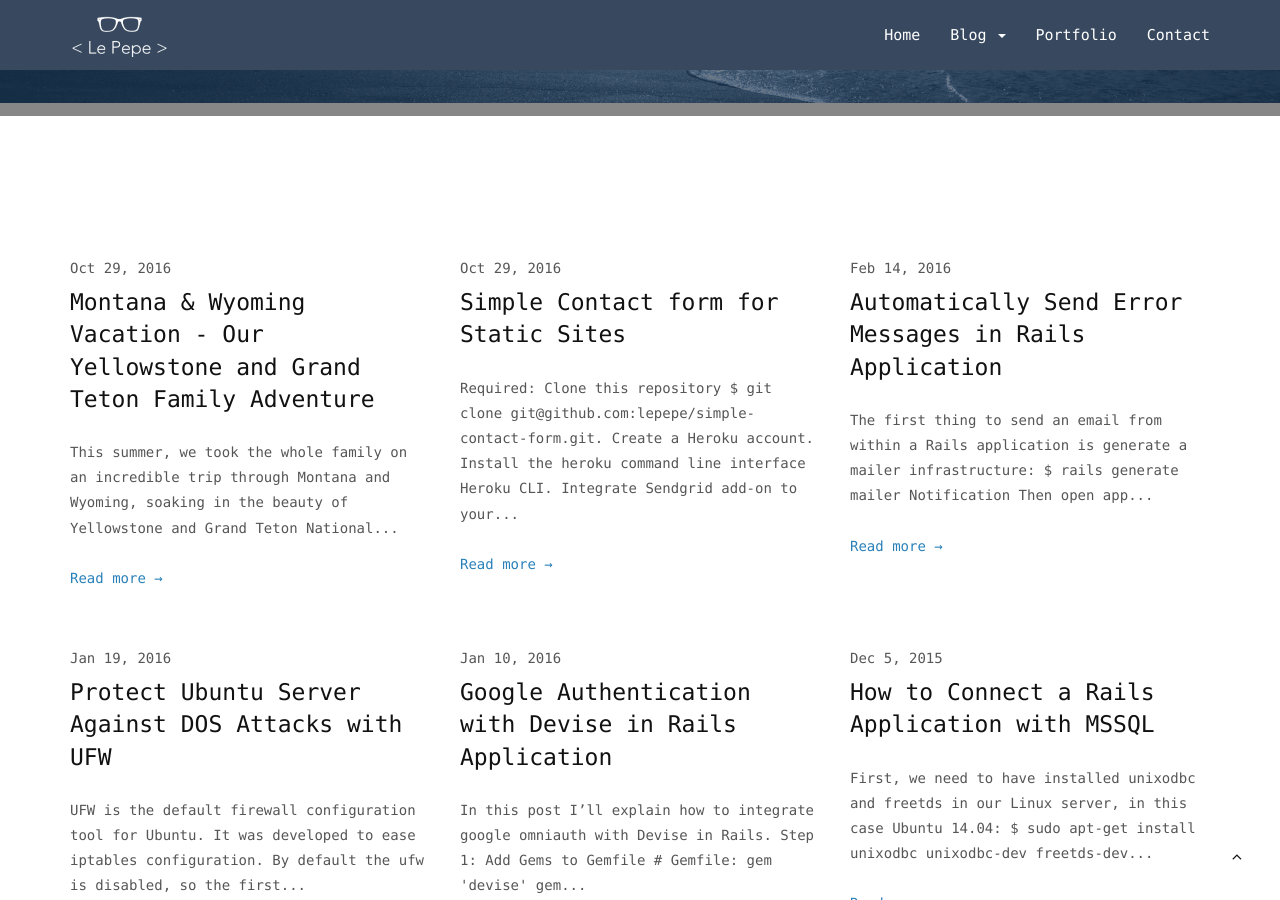
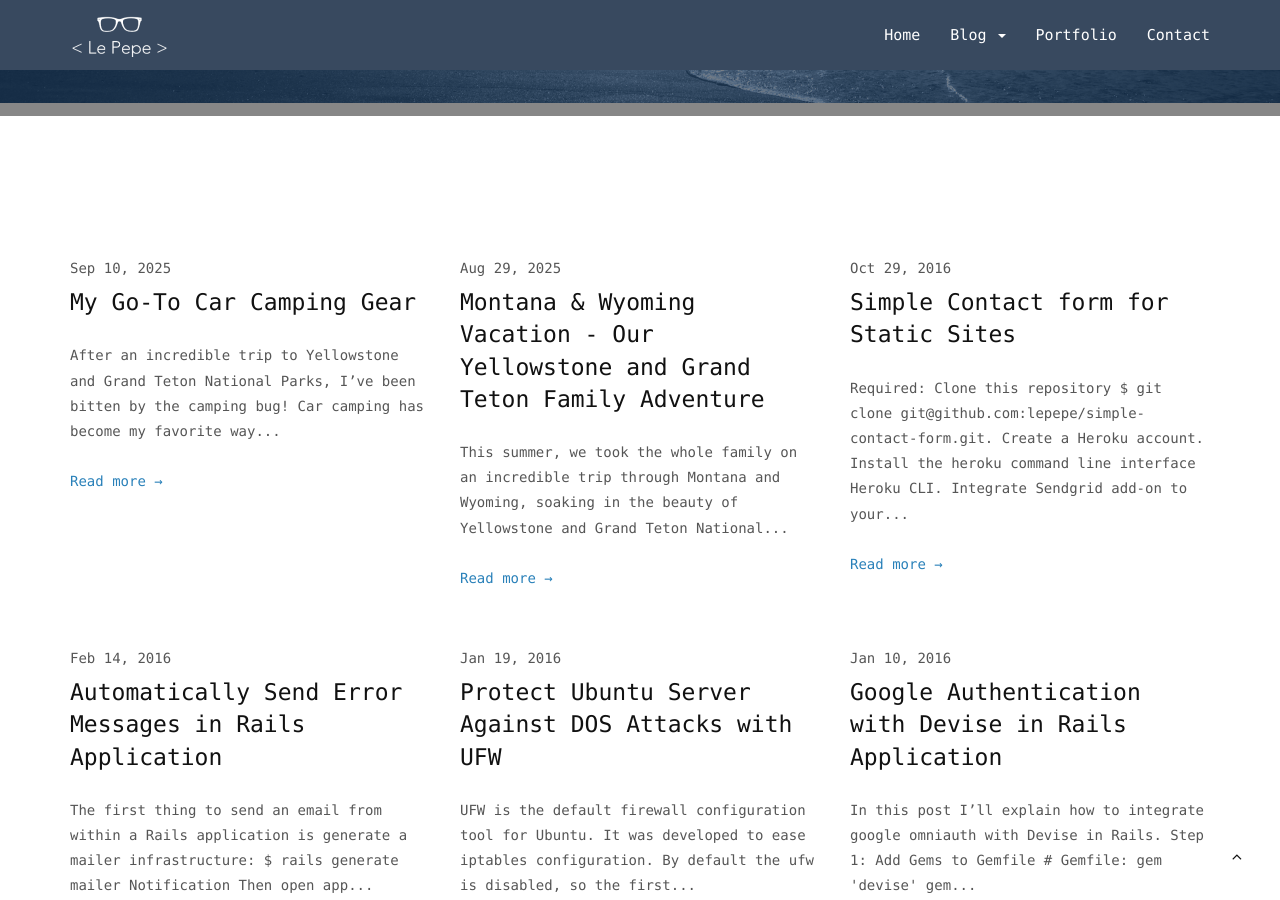
Before and after one commit to lepepe/lepepe.github.io, a Jekyll site: the page built from blog.md, in a window 1280 px wide and 900 px high, scrolled down 514 px. Built offline with Jekyll 4.4.1, drawn with Linux system fonts in a browser that asks for light colours; some of the changed lines change nothing that is shown.

Commit message:
Added camping gear

```diff
--- a/_posts/2025-08-29-yellowstone-grand-teton.markdown
+++ b/_posts/2025-08-29-yellowstone-grand-teton.markdown
@@ -1,7 +1,7 @@
 ---
 title: Montana & Wyoming Vacation - Our Yellowstone and Grand Teton Family Adventure
 layout: post
-date: '2016-10-29 10:40:00 -0500'
+date: '2025-08-29 10:40:00 -0500'
 comments: true
 categories:
 - trips
--- /dev/null
+++ b/_posts/2025-09-10-my-go-to-car-camping-gear.markdown
@@ -0,0 +1,50 @@
+---
+title: My Go-To Car Camping Gear
+layout: post
+date: '2025-09-10 10:40:00 -0500'
+comments: true
+categories:
+- trips
+tags:
+- camping
+---
+
+After an incredible trip to Yellowstone and Grand Teton National Parks, I’ve been bitten by the camping bug! Car camping has become my favorite way to hit the road, set up a cozy base, and dive into the outdoors—whether it’s hiking, biking, or just soaking in the scenery. Unlike backpacking, car camping lets you pack a bit more to make your trip comfortable without sacrificing the adventure and kind of the only alternative when going with kids. In this post, I’m sharing my favorite camping gear for 2025.
+
+##### Why Car Camping?
+Car camping is all about convenience and comfort. You drive right up to your campsite, unload your gear, and create a home away from home. It’s perfect for weekend warriors. Whether you’re cooking a hearty meal, stargazing, or using your campsite as a base for day hikes, the right gear makes all the difference. Here’s what I’ve been using and loving lately, based on recent trips and some research.
+
+##### Essential Car Camping Gear
+![Camping Gear](/assets/images/posts/camping/gears.png)
+
+1. Tent: [REI Co-op Campwell 4 Tent](https://www.rei.com/product/227863/rei-co-op-campwell-4-tent?redirect-pup=false){:target="_blank"}
+A reliable tent is the heart of any car camping setup. It’s spacious enough for my family or four. It’s easy to set up, durable, and has excellent ventilation for warm summer nights. If you’re on a budget, the Coleman Skydome XL 8 is a solid, affordable option that’s sturdy and quick to pitch, though it has less premium mesh than the Campwell.
+Why I Love it: The Campwell’s design keeps my campsite organized with gear loops and pockets.
+
+2. Sleeping Pad: [REI Co-op Trailmade Self-Inflating Sleeping Pad](https://www.rei.com/product/220664/rei-co-op-trailmade-self-inflating-sleeping-pad?redirect-pup=false){:target="_blank"}
+Sleeping comfortably is a must after a long day of hiking or biking. The REI Co-op Trailmade Self-Inflating Sleeping Pad is my go-to for its balance of comfort and portability. It inflates quickly and provides enough cushioning to keep me cozy on uneven ground. For solo campers or those on a budget, it’s a fantastic option that doesn’t skimp on quality.
+
+3. Sleeping Bag: [REI Co-op Siesta Hooded 20 Double Sleeping Bag](https://www.rei.com/product/217591/rei-co-op-siesta-hooded-20-double-sleeping-bag?redirect-pup=false){:target="_blank"}
+A good sleeping bag keeps you warm without overheating. The REI Co-op Siesta Hooded 20 Double Sleeping Bag is my pick for its warmth and roomy design, perfect for sharing or spreading out solo. It’s versatile for the unpredictable weather of places. On a budget? The REI Co-op Trailmade 20 Sleeping Bag is well-rated for its warmth and value.
+
+4. Camp Kitchen: [Eureka Ignite Plus 2-Burner Camp Stove](https://www.rei.com/product/149914/eureka-ignite-plus-2-burner-camp-stove?redirect-pup=false){:target="_blank"}
+Cooking outdoors is one of the joys of car camping, and the Ignite Plus 2-Burner Camp Stove by Eureka is my top choice. It’s powerful, easy to use, and perfect for whipping up gourmet campfire meals. Pair it with a Lodge 15-inch Cast Iron Skillet—I borrow mine from my home kitchen for everything from eggs to steak. For a budget option, the Coleman Classic Propane Stove is reliable and widely praised for its simplicity.
+
+5. Cooler: [YETI Tundra 45 Cooler](https://www.yeti.com/coolers/hard-coolers/tundra/10045450011.html){:target="_blank"}
+Keeping food fresh is critical for multi-day trips. The YETI Tundra 45 Cooler is my go-to—it’s durable, keeps ice for days, and is the perfect size for my Chevy Colorado’s bed.
+
+6. Camp Chair: [REI Co-op Flexlite Camp Chair](https://www.rei.com/product/164382/rei-co-op-flexlite-camp-chair?redirect-pup=false){:target="_blank"}
+Comfortable seating makes all the difference when you’re chilling by the fire. The REI Co-op Flexlite Camp Chair is my favorite for its lightweight design, portability, and comfort—perfect for my 5’1” frame. It packs down small and has a sturdy frame for uneven ground. For a premium option, the Helinox Beach Chair offers extra stability. Budget campers can use a cheap folding chair from home to start.
+
+7. Lighting: [Black Diamond Astro 300 Headlamp](https://www.rei.com/product/202772/black-diamond-astro-300-headlamp?redirect-pup=false){:targte="_blank"} & [Coast EAL50R Rechargeable Lantern](https://www.rei.com/product/234130/coast-eal50r-rechargeable-lantern?redirect-pup=false){:target="_blank"}
+Good lighting is crucial for safety and ambiance. The Coast EAL50R Rechargeable Lantern is my pick for its bright output, rechargeable battery, and warm glow option for cozy campsite vibes. I also rely on the Black Diamond Astro 300 Headlamp for hands-free tasks like setting up the tent at dusk.
+
+8. Extras: Fun and Functional Add-Ons
+- Chevy Colorado Trail Boss: My reliable ride for road trips, with enough bed space to haul all my gear.
+- Ocean Kayak Malibu Two: Perfect for camping near water, this kayak is stable and great for exploring lakes and rivers.
+- REI Co-op Trailgate Gear Bin: Keeps the gear organized in the truck bed, making it easy to grab what I need.
+- Sea to Summit Ultra-Sil Dry Bag and Ultra-Sil Stuff Sack: These keep gear and clothes dry and organized, especially for kayaking or rainy days.
+
+##### Tips for Car Camping Success
+Plan Your Packing: Space is still a factor, even in a pickup. Use collapsible gear like the HydraPak reservoir to maximize room. Stackable storage like the REI Trailgate Gear Cube keeps things tidy.
+Leave No Trace: Pack out all waste, especially at dispersed sites. A lightweight trowel like the BoglerCo Ultralight Backpacking Trowel is great for digging cat holes if needed.
```
Also changed, not shown: 1 other file.
